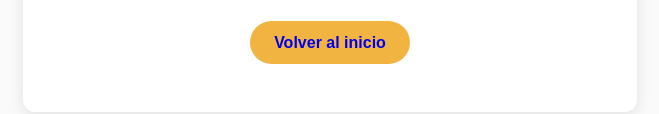
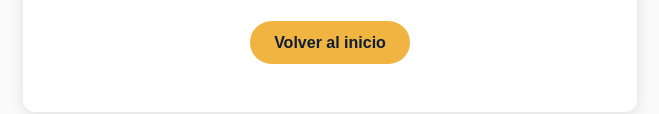
Before and after one commit to thequizastudio/website, a plain HTML site: page cartadigital/informacion/index.html in a window 1280 px wide. Shown: the part 649-763 px from the top of the page, without its empty margins (310-969 px from the left). Drawn offline with Linux system fonts and the light colour scheme.

Commit message:
Update styles.css

```diff
--- a/cartadigital/informacion/styles.css
+++ b/cartadigital/informacion/styles.css
@@ -81,6 +81,7 @@ body {
     text-decoration: none;
     font-weight: 600;
     transition: background 0.3s ease;
+    color: #0B1E36;
 }
 
 .btn-volver:hover {
```
